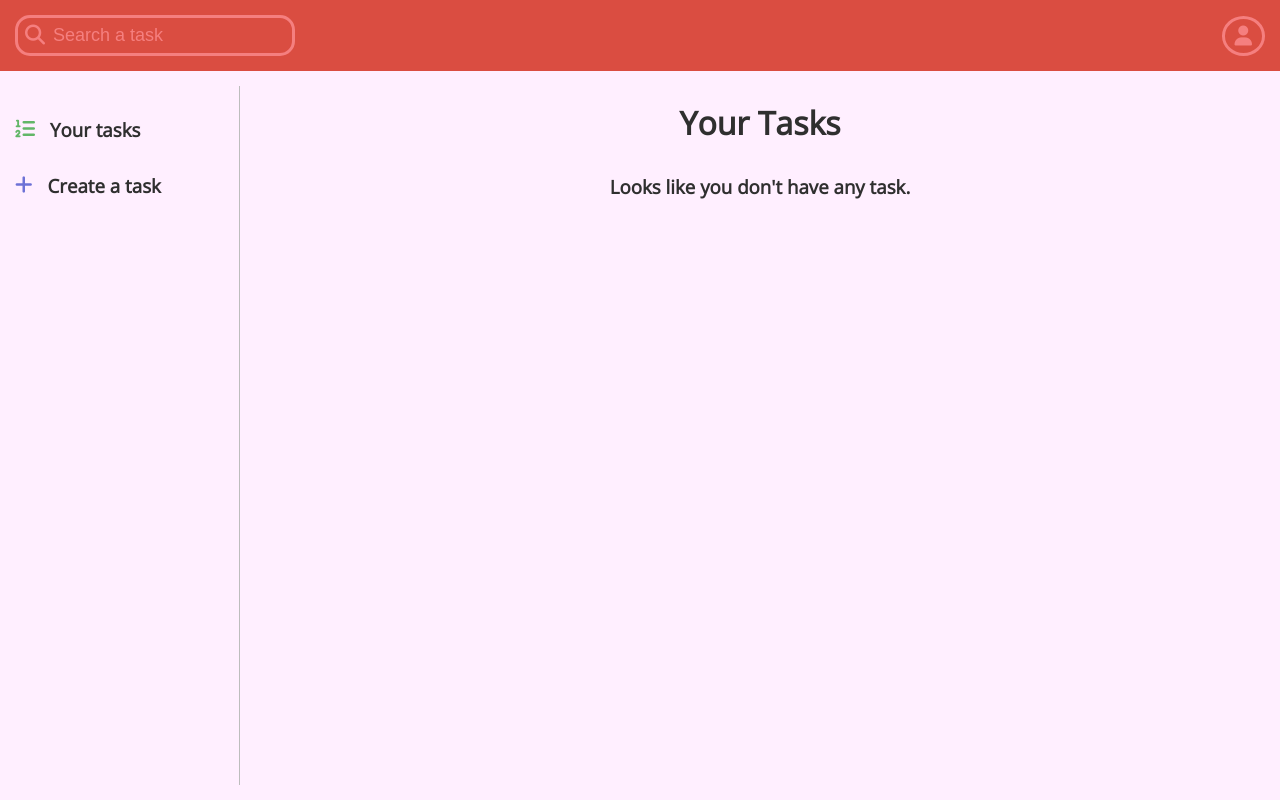
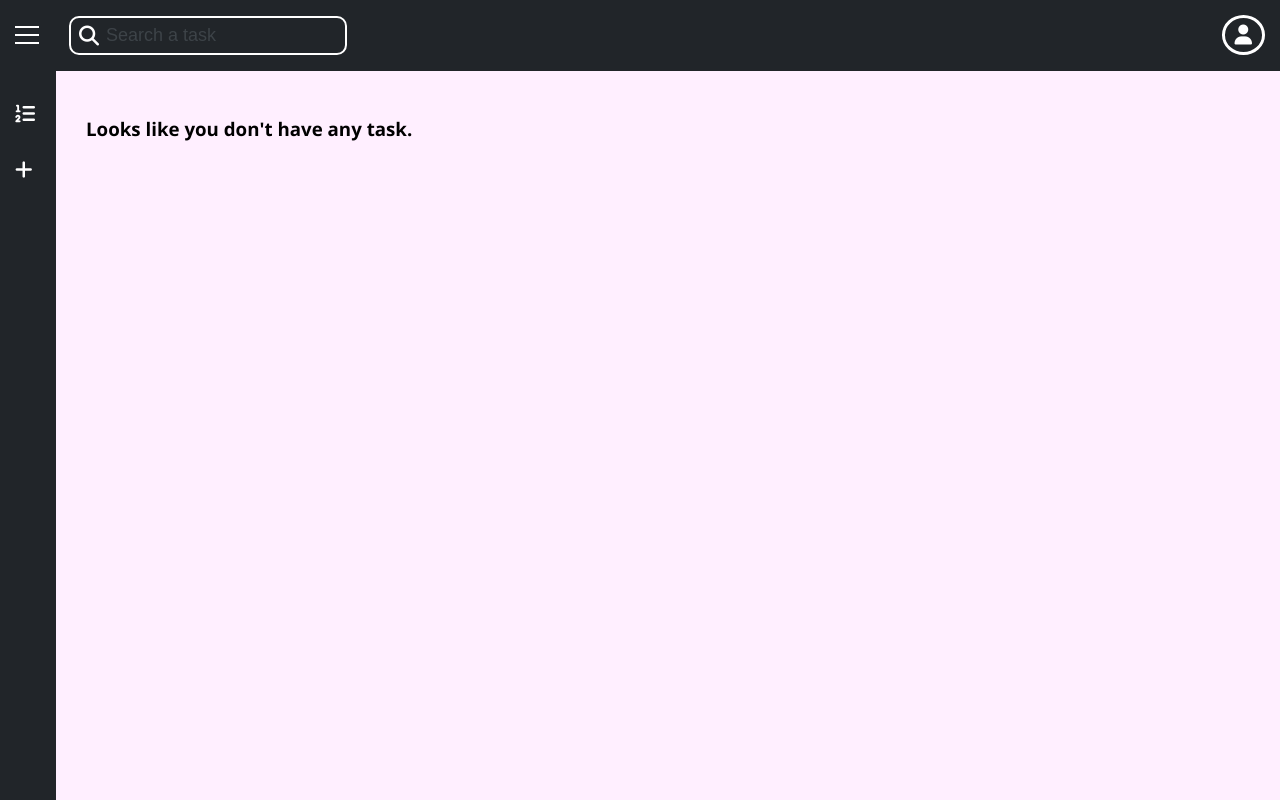
Before and after one commit to washingtonsilva1/django-to-do-app, a Django app: page / in a window 1280 px wide. Run offline with Django 4.2, Linux system fonts and the light colour scheme; data that the repository does not hold is empty.

Commit message:
style: mudanças no template

```diff
--- a/global/global/default.html
+++ b/global/global/default.html
@@ -5,7 +5,7 @@
 <title>{% block title %}{% endblock title %} | ToDo - App</title>
 </head>
 <body>
-    <div id="main-content-container">
+    <div id="main-content-container" sidebar-collapse="true">
         <div id="header-menu">
             {% include "global/partials/header.html" %}
         </div>
--- a/global/global/partials/header.html
+++ b/global/global/partials/header.html
@@ -1,4 +1,10 @@
 <div class="main-menu-container">
+    <div class="user-interaction">
+        <div id="toggle-bar">
+            <svg width="24px" height="3px" class="toggle-bar-icon toggle-bar-st"><rect width="24px" height="2px"/></svg>
+            <svg width="24px" height="3px" class="toggle-bar-icon toggle-bar-nd"><rect width="24px" height="2px"/></svg>
+            <svg width="24px" height="3px" class="toggle-bar-icon toggle-bar-th"><rect width="24px" height="2px"/></svg>
+        </div>
         <div class="search-task">
             <form id="search-task-form" action="" method="GET">
                 <div class="search-container">
@@ -7,6 +13,7 @@
                 </div>
             </form>
         </div>
+    </div>
     <div class="user-management-options">
         <a href="#" class="user-link" aria-label="Menu de usuário">
             <i class="fa-solid fa-user user-link-icon"></i>
--- a/global/global/partials/sidebar.html
+++ b/global/global/partials/sidebar.html
@@ -1,10 +1,10 @@
 <div class="main-sidebar-container">
     <a href="#">
-        <i class="fa-solid fa-list-ol icon-green"></i>
+        <i class="fa-solid fa-list-ol"></i>
         <h3 class="sidebar-link">Your tasks</h3>
     </a>
     <a href="#">
-        <i class="fa-solid fa-plus icon-blue"></i>
+        <i class="fa-solid fa-plus"></i>
         <h3 class="sidebar-link">Create a task</h3>
     </a>
 </div>
--- a/global_static/global/css/default.css
+++ b/global_static/global/css/default.css
@@ -1,17 +1,24 @@
-@import url('https://fonts.googleapis.com/css2?family=Open+Sans:wght@300&display=swap');
+@import url('https://fonts.googleapis.com/css2?family=Open+Sans:wght@300;700&display=swap');
 
 :root {
     --color-bg-light: #fefe;
+    --color-bar-dark: #212529;
     --color-dark: #2f2f2f;
+    --color-primary-dark: #3d4348;
     --color-hover-side-link: #ebdfdf;
-    --color-primary-red: #f57f7f;
     --color-dark-red: #af4646;
     --color-red: #da4d41;
     --color-primary-blue: #6d71d6;
     --color-primary-green: #62b668;
     --color-white: #fff;
-    --color-pending: #cbcdd1;
-    --color-border: #bdbdbd;
+
+    --color-bg-success: #d1e7dd;
+    --color-bg-alert: #fff3cd;
+    --color-txt-success: #0a3622;
+    --color-txt-alert: #664d03;
+    --color-border-success: #a3cfbb;
+    --color-border-alert: #ffe69c;
+
     --padding-sm: 5px;
     --padding-md: 15px;
     --padding-lg: 30px;
@@ -24,10 +31,9 @@
     text-decoration: none;
 }
 
-h1,
-h2,
-h3 {
-    color:var(--color-dark);
+table {
+    border-collapse: collapse;
+    width: 100%;
 }
 
 body {
@@ -41,16 +47,22 @@ body {
 
 #header-menu {
     padding: var(--padding-md);
-    background-color: var(--color-red);
+    background-color: var(--color-bar-dark);
     grid-column: span 2;
 }
 
 #main-content-container {
     display: grid;
-    grid-template-columns: 240px auto;
+    grid-template-columns: 220px auto;
     grid-template-rows: 71px auto;
     width: 100%;
     height: 100vh;
+    transition: all .2s ease-out;
+}
+
+#main-content-container[sidebar-collapse="true"] {
+    grid-template-columns: 56px auto;
+    transition: all .2s ease-out;
 }
 
 .main-menu-container {
@@ -63,6 +75,42 @@ body {
     max-width: 450px;
 }
 
+.user-interaction {
+    display: flex;
+    flex-direction: row;
+    gap: var(--padding-lg);
+    align-items: center;
+}
+
+#toggle-bar {
+    display: flex;
+    flex-direction: column;
+    gap: 5px;
+    cursor: pointer;
+    width: 24px;
+    height: 19px;
+}
+
+.toggle-bar-icon {
+    fill: var(--color-white);
+    transition: all .2s ease-out;
+}
+
+#main-content-container[sidebar-collapse="false"] #toggle-bar > .toggle-bar-st {
+    transform: rotate(45deg) translate(6px, 6px);
+    transition: all .1s ease-out;
+}
+
+#main-content-container[sidebar-collapse="false"] #toggle-bar > .toggle-bar-nd {
+    display: none;
+    transition: all .2s linear;
+}
+
+#main-content-container[sidebar-collapse="false"] #toggle-bar > .toggle-bar-th {
+    transform: rotate(-45deg);
+    transition: all .2s ease-out;
+}
+
 .search-container {
     position: relative;
     width: 100%;
@@ -73,51 +121,33 @@ body {
     width: 100%;
     background: none;
     padding: calc(var(--padding-sm) + 2px) calc(var(--padding-sm) + 2px) calc(var(--padding-sm) + 2px) 35px;
-    border-radius: 15px;
-    border: 3px solid var(--color-primary-red);
+    border-radius: 10px;
+    border: 2px solid var(--color-white);
     outline: none;
     font-size: 18px;
     color: var(--color-white);
-    transition: all .2s ease-in;
-}
-
-.search-container-input:focus {
-    border-color: var(--color-white);
-    transition: all .2s ease-in;
 }
 
 .search-container-input::placeholder {
-    color: var(--color-primary-red);
+    color: var(--color-primary-dark);
     opacity: 1;
 }
 
 
 .search-container-icon {
-    color: var(--color-primary-red);
+    color: var(--color-white);
     position: absolute;
     font-size: 20px;
     left: 10px;
     top: 10px;
-    transition: all .2s ease-in;
-}
-
-.search-container-input:focus + .search-container-icon {
-    color: var(--color-white);
-    transition: all .2s ease-in;
 }
 
 .user-link-icon {
     font-size: 20px;
-    color: var(--color-primary-red);
-    border: 3px solid var(--color-primary-red);
+    color: var(--color-white);
+    border: 3px solid var(--color-white);
     border-radius: 50%;
     padding: 7px 10px;
-    transition: all .2s ease-in;
-}
-
-.user-link:hover .user-link-icon {
-    color: var(--color-white);
-    border-color: var(--color-white);
 }
 
 .main-content-header {
@@ -128,24 +158,51 @@ body {
     padding: var(--padding-lg) var(--padding-md) var(--padding-md) var(--padding-md);
 }
 
-.task-container-list {
+.table-task-container-list {
     display: grid;
     gap: var(--padding-md);
+    grid-template-columns: repeat(auto-fit, minmax(200px, 1fr));
+}
+
+.table-task-row {
+    display: flex;
+    flex-direction: row;
+    gap: var(--padding-sm);
+    align-items: center;
+    padding: var(--padding-md);
+}
+
+.table-task-container-list .table-task-row.task-completed {
+    background-color: var(--color-bg-success);
+    color: var(--color-txt-success);
+    border: 1px solid var(--color-border-success);
+    border-radius: 3px;
+}
+
+.table-task-container-list .table-task-row.task-pending {
+    background-color: var(--color-bg-alert);
+    color: var(--color-txt-alert);
+    border: 1px solid var(--color-border-alert);
+    border-radius: 3px;
 }
 
 .task-item-container {
-    display: flex;
-    align-items: center;
-    padding: var(--padding-md);
-    border-radius: 5px;
+    max-width: 60%;
 }
 
-.task-item-container.task-pending {
-    background-color: var(--color-pending);
-    border: 2px solid #8a8f93;
+.task-item-name,
+.task-item-desc {
+    overflow: hidden;
+    text-overflow: ellipsis;
+    white-space: nowrap;
 }
 
 .task-item-name {
+    font-size: 13px;
+    font-weight: bold;
+}
+
+.task-item-desc {
     font-size: 20px;
 }
 
@@ -165,8 +222,9 @@ body {
 }
 
 #sidebar {
-    margin: var(--padding-md) 0;
-    border-right: 1px solid var(--color-border);
+    overflow: hidden;
+    white-space: nowrap;
+    background-color: var(--color-bar-dark);
 }
 
 .main-sidebar-container {
@@ -176,18 +234,23 @@ body {
 }
 
 .main-sidebar-container a {
+    color: var(--color-white);
     position: relative;
     display: flex;
     padding-left: var(--padding-md);
     align-items: center;
-    gap: var(--padding-md);
+    gap: var(--padding-lg);
     height: 56px;
     transition: all .2s ease-in;
 }
 
+.sidebar-link {
+    font-weight: lighter;
+}
+
 .main-sidebar-container a:hover {
     padding-left: calc(var(--padding-md) + 10px);
-    background-color: var(--color-hover-side-link);
+    background-color: var(--color-primary-dark);
     transition: all .2s ease-in;
 }
 
--- a/todoapp/templates/todoapp/view/home.html
+++ b/todoapp/templates/todoapp/view/home.html
@@ -1,21 +1,27 @@
 {% extends "global/default.html" %}
 {% block title %}{{title}}{% endblock title %}
 {% block content %}
-    <div class="main-content-header text-center">
-        <h1>Your Tasks</h1>
-    </div>
     <div class="main-content">
-        <div class="task-container-list">
-        {% for task in tasks %}
-            <div class="task-item-container {% if task.is_completed %}task-completed{% else %}task-pending{% endif %}">
-                <div class="task-item-status {% if task.is_completed %}task-completed{% else %}task-pending{% endif %}"></div>
-                <div class="task-item-name">{{task.name}}</div>
-            </div>
-        {% empty %}
-            <div class="d-block text-center">
+        <div class="table-task-container-list">
+            {% for task in tasks %}
+                <div class="table-task-row {% if task.is_completed %}task-completed{% else %}task-pending{% endif %}">
+                    <div class="task-item-status">
+                        {% if task.is_completed %}
+                            <i class="fa-solid fa-check"></i>
+                        {% else %}
+                            <i class="fa-solid fa-clock"></i>
+                        {% endif %}
+                    </div>
+                    <div class="task-item-container">
+                    <div class="task-item-name">{{task.name}}</div>
+                    <div class="task-item-desc">{{task.description}}</div>
+                    </div>
+                </div>
+            {% empty %}
+            <div class="table-task-row">
                 <h3>Looks like you don't have any task.</h3>
             </div>
-        {% endfor %}
+            {% endfor %}
         </div>
     </div>
 {% endblock content %}
```
Lines whose indentation alone changed are shown as unchanged.
